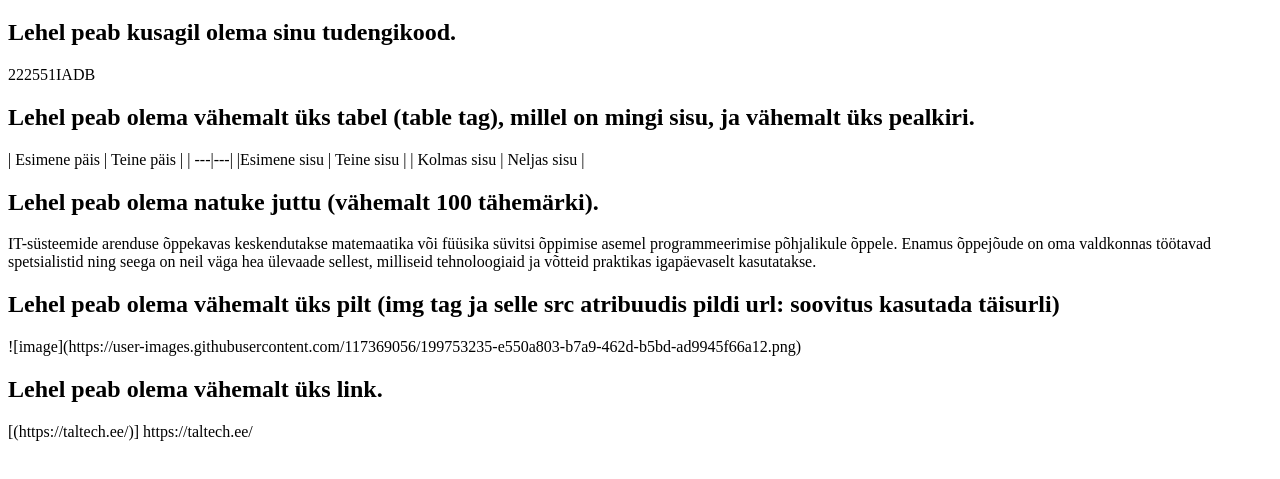
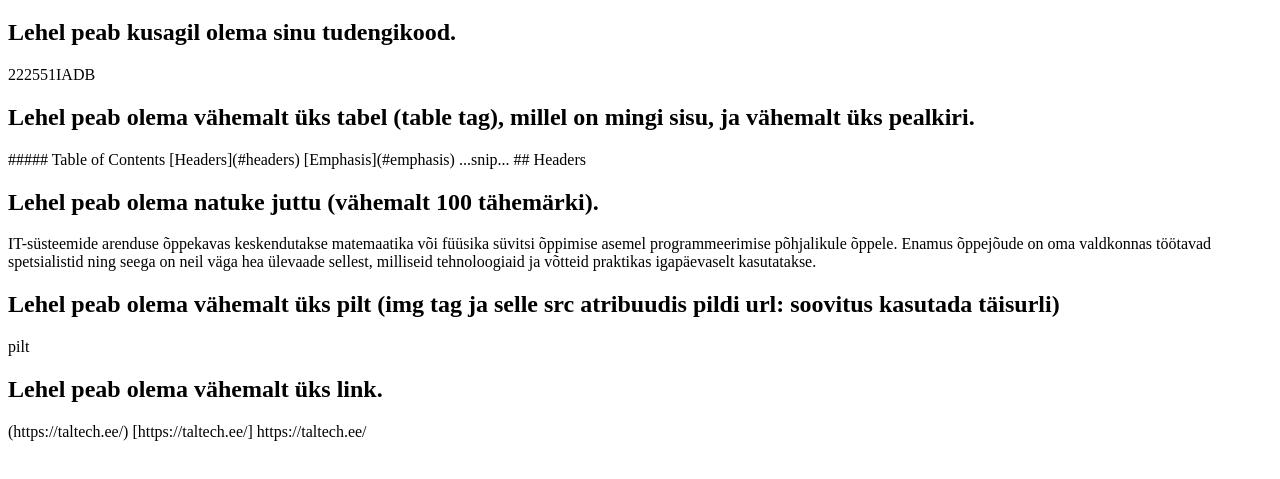
Before and after one commit to mapipe/mapipe.github.io, a plain HTML site: page index.html in a window 1280 px wide. Shown: the part 61-540 px from the top of the page. Drawn offline with Linux system fonts and the light colour scheme.

Commit message:
Update index.html

```diff
--- a/index.html
+++ b/index.html
@@ -6,21 +6,28 @@
 </head>
 <body>
 <h1>Marrieta leht</h1>
+
 <h2>Lehel peab kusagil olema sinu tudengikood.</h2>
 222551IADB
+
 <h2>Lehel peab olema vähemalt üks tabel (table tag), millel on mingi sisu, ja vähemalt üks pealkiri.</h2>
 
-| Esimene päis | Teine päis |
-| ---|---|
-|Esimene sisu | Teine sisu |
-| Kolmas sisu | Neljas sisu |
+##### Table of Contents
+[Headers](#headers)
+[Emphasis](#emphasis)
+...snip...
+<a name="headers"/>
+## Headers
 
 <h2>Lehel peab olema natuke juttu (vähemalt 100 tähemärki).</h2>
 IT-süsteemide arenduse õppekavas keskendutakse matemaatika või füüsika süvitsi õppimise asemel programmeerimise põhjalikule õppele. Enamus õppejõude on oma valdkonnas töötavad spetsialistid ning seega on neil väga hea ülevaade sellest, milliseid tehnoloogiaid ja võtteid praktikas igapäevaselt kasutatakse.
+
 <h2>Lehel peab olema vähemalt üks pilt (img tag ja selle src atribuudis pildi url: soovitus kasutada täisurli)</h2>
-![image](https://user-images.githubusercontent.com/117369056/199753235-e550a803-b7a9-462d-b5bd-ad9945f66a12.png)
+pilt
+
 <h2>Lehel peab olema vähemalt üks link.</h2>
-[(https://taltech.ee/)]
+(https://taltech.ee/)
+[https://taltech.ee/]
 https://taltech.ee/
 </body>
 </html>
```
